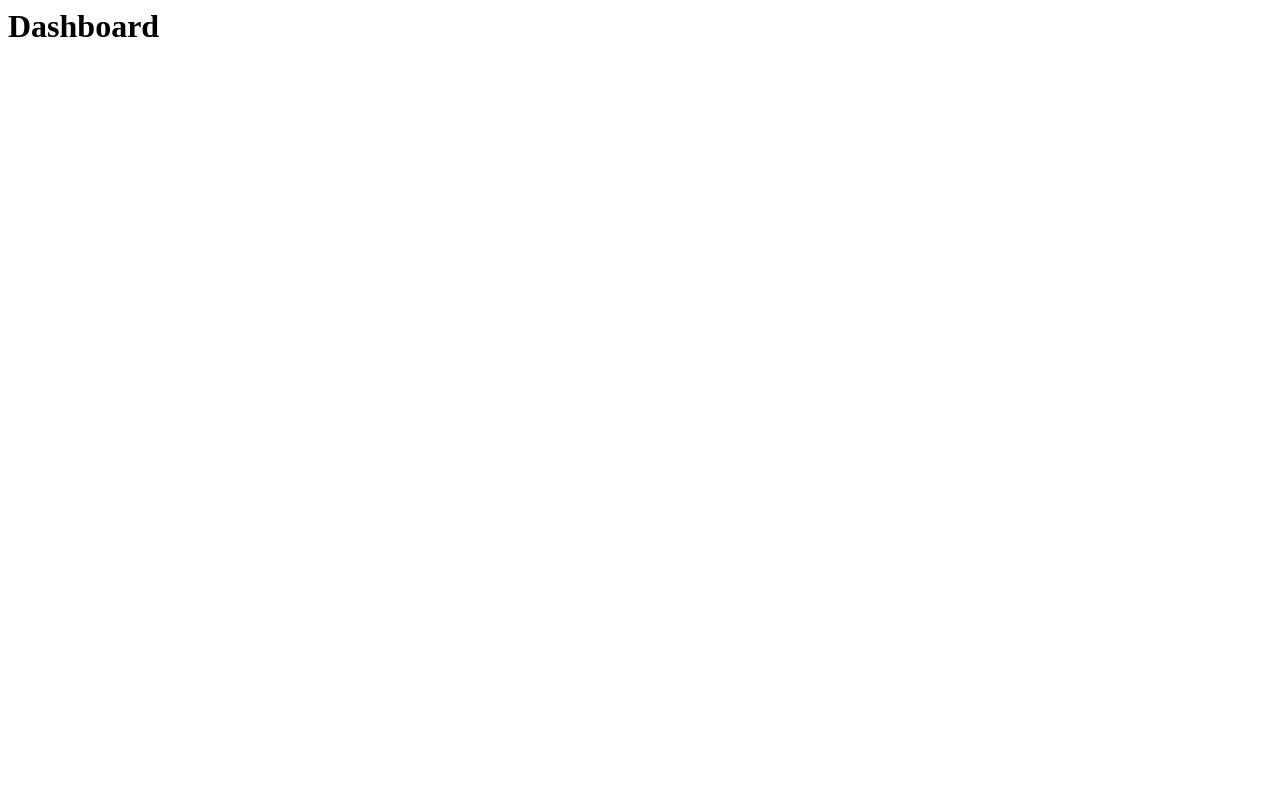
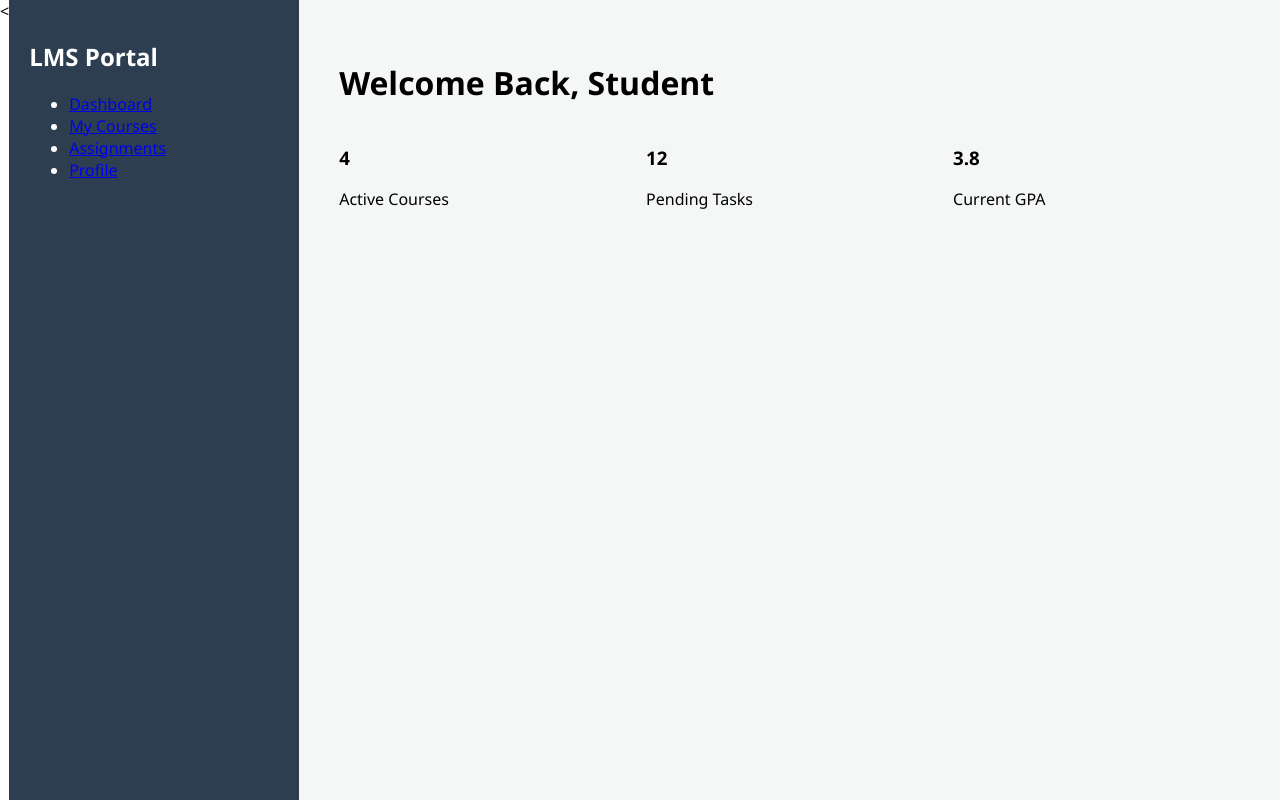
Before and after one commit to MirthikaSiva/-lms-ui-html-css, a plain HTML site: page dashboard.html in a window 1280 px wide. Drawn offline with Linux system fonts and the light colour scheme.

Commit message:
Update: Implement HTML structure and CSS layouts for all pages

```diff
--- a/css/layout.css
+++ b/css/layout.css
@@ -0,0 +1,33 @@
+/* Sidebar and Content Layout */
+body {
+    display: flex;
+    margin: 0;
+    font-family: 'Segoe UI', sans-serif;
+    min-height: 100vh;
+}
+
+.sidebar {
+    width: 250px;
+    background: #2c3e50;
+    color: white;
+    padding: 20px;
+}
+
+.content {
+    flex-grow: 1;
+    background: #f4f7f6;
+    padding: 40px;
+}
+
+.stats-grid {
+    display: grid;
+    grid-template-columns: repeat(auto-fit, minmax(200px, 1fr));
+    gap: 20px;
+    margin-top: 20px;
+}
+
+/* Mobile Responsiveness */
+@media (max-width: 768px) {
+    body { flex-direction: column; }
+    .sidebar { width: 100%; box-sizing: border-box; }
+}
--- a/dashboard.html
+++ b/dashboard.html
@@ -1 +1,30 @@
-<h1>Dashboard</h1>
+<<!DOCTYPE html>
+<html lang="en">
+<head>
+    <meta charset="UTF-8">
+    <title>LMS | Dashboard</title>
+    <link rel="stylesheet" href="css/layout.css">
+    <link rel="stylesheet" href="css/main.css">
+</head>
+<body>
+    <nav class="sidebar">
+        <h2>LMS Portal</h2>
+        <ul>
+            <li><a href="dashboard.html" class="active">Dashboard</a></li>
+            <li><a href="courses.html">My Courses</a></li>
+            <li><a href="assignments.html">Assignments</a></li>
+            <li><a href="profile.html">Profile</a></li>
+        </ul>
+    </nav>
+    <main class="content">
+        <header>
+            <h1>Welcome Back, Student</h1>
+        </header>
+        <div class="stats-grid">
+            <div class="card"><h3>4</h3><p>Active Courses</p></div>
+            <div class="card"><h3>12</h3><p>Pending Tasks</p></div>
+            <div class="card"><h3>3.8</h3><p>Current GPA</p></div>
+        </div>
+    </main>
+</body>
+</html>
```
Also changed, not shown: index.html (+22 -0 lines).
